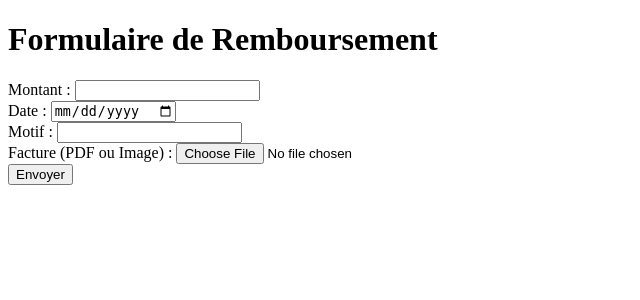
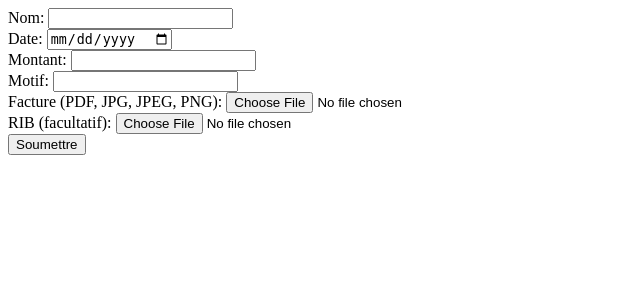
Before and after one commit to LaszloVH/Compta, a Flask app: page / in a window 1280 px wide. Shown: the top 300 px of the page, without its empty margins (0-640 px from the left). Run offline with Flask 3, Linux system fonts and the light colour scheme.

Commit message:
modified:   app.py 	modified:   templates/index.html

```diff
--- a/app.py
+++ b/app.py
@@ -16,8 +16,10 @@ def submit():
     amount = request.form['amount']
     date = request.form['date']
     reason = request.form['reason']
+    name = request.form['name']
 
     file = request.files['file']
+    rib_file = request.files.get('rib')  # Utilisez get pour éviter une KeyError si le champ n'est pas présent
 
     if file.filename.endswith(('.pdf', '.jpg', '.jpeg', '.png')):
         # Utilisez secure_filename pour obtenir un nom de fichier sûr
@@ -31,16 +33,24 @@ def submit():
         file_path = os.path.join(folder_name, filename)
         file.save(file_path)
 
+        if rib_file:
+            # Gérer le fichier RIB s'il est présent
+            rib_filename = f'RIB-{secure_filename(name)}.pdf'  # Renommer le fichier RIB
+            rib_path = os.path.join(folder_name, rib_filename)
+            rib_file.save(rib_path)
+
         if file.filename.endswith('.pdf'):
-            generate_pdf(amount, date, reason, file_path)
+            generate_pdf(amount, date, reason, name, file_path, rib_path if rib_file else None)
         elif file.filename.lower().endswith(('.jpg', '.jpeg', '.png')):
-            generate_image_summary(amount, date, reason, file_path)
+            generate_image_summary(amount, date, reason, name, file_path, rib_path if rib_file else None)
+
 
         return 'Formulaire soumis avec succès!'
     else:
         return 'Format de fichier non pris en charge. Veuillez utiliser un fichier PDF, JPG, JPEG ou PNG.'
 
-def generate_pdf(amount, date, reason, file_path):
+
+def generate_pdf(amount, date, reason, name, file_path, rib_path=None):
     # Modifier le chemin pour enregistrer le fichier dans le dossier approprié
     pdf_output_path = f'{os.path.splitext(file_path)[0]}_récap.pdf'
     c = canvas.Canvas(pdf_output_path)
@@ -49,7 +59,7 @@ def generate_pdf(amount, date, reason, file_path):
     c.drawString(100, 710, f'Motif: {reason}')
     c.save()
 
-def generate_image_summary(amount, date, reason, file_path):
+def generate_image_summary(amount, date, reason, name, file_path, rib_path=None):
     # Modifier le chemin pour enregistrer le fichier dans le dossier approprié
     img_output_path = f'{os.path.splitext(file_path)[0]}_récap.pdf'
     img = Image.new('RGB', (400, 200), color='white')
--- a/templates/index.html
+++ b/templates/index.html
@@ -1,23 +1,21 @@
-<!DOCTYPE html>
-<html lang="en">
-<head>
-    <meta charset="UTF-8">
-    <meta http-equiv="X-UA-Compatible" content="IE=edge">
-    <meta name="viewport" content="width=device-width, initial-scale=1.0">
-    <title>Formulaire de Remboursement</title>
-</head>
-<body>
-    <h1>Formulaire de Remboursement</h1>
-    <form action="/submit" method="post" enctype="multipart/form-data">
-        <label for="amount">Montant :</label>
-        <input type="text" name="amount" required><br>
-        <label for="date">Date :</label>
-        <input type="date" name="date" required><br>
-        <label for="reason">Motif :</label>
-        <input type="text" name="reason" required><br>
-        <label for="file">Facture (PDF ou Image) :</label>
-        <input type="file" name="file" accept=".pdf, .jpg, .jpeg, .png" required><br>
-        <button type="submit">Envoyer</button>
-    </form>
-</body>
-</html>
+<form method="POST" action="/submit" enctype="multipart/form-data">
+    <label for="name">Nom:</label>
+    <input type="text" id="name" name="name" required><br>
+
+    <label for="date">Date:</label>
+    <input type="date" id="date" name="date" required><br>
+
+    <label for="amount">Montant:</label>
+    <input type="text" id="amount" name="amount" required><br>
+
+    <label for="reason">Motif:</label>
+    <input type="text" id="reason" name="reason" required><br>
+
+    <label for="file">Facture (PDF, JPG, JPEG, PNG):</label>
+    <input type="file" id="file" name="file" accept=".pdf, .jpg, .jpeg, .png" required><br>
+
+    <label for="rib">RIB (facultatif):</label>
+    <input type="file" id="rib" name="rib" accept=".pdf, .jpg, .jpeg, .png"><br>
+
+    <input type="submit" value="Soumettre">
+</form>
```
